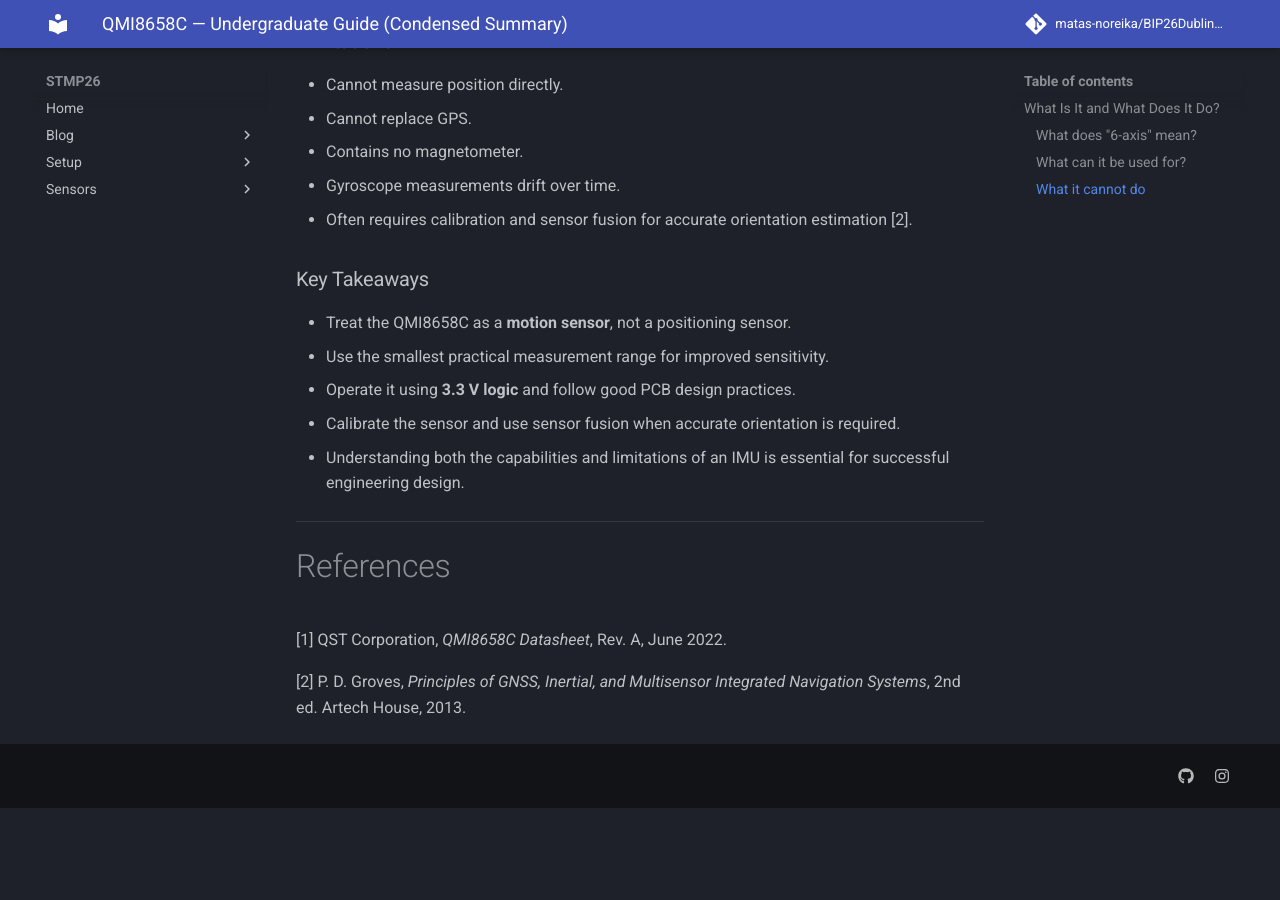
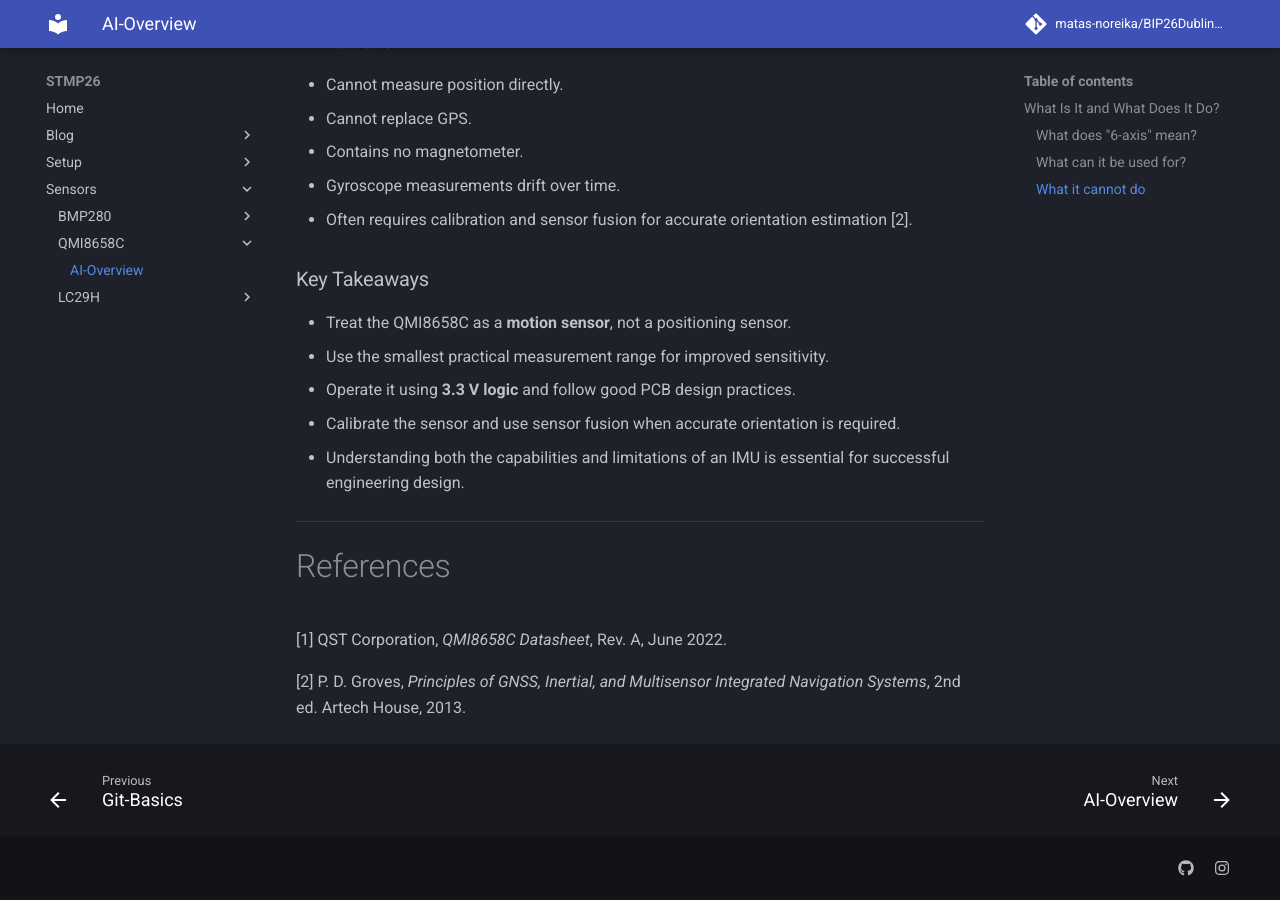
Before and after one commit to matas-noreika/BIP26Dublin-personal, an MkDocs documentation site: the page built from docs/sensors/qmi8658c/qmi8658c-ai-overview.md, in a window 1280 px wide and 900 px high, scrolled down 6815 px. Built offline with MkDocs 1.6.1 and Material for MkDocs 9.7.7, drawn with Linux system fonts in a browser that asks for light colours; comment, search, counter and statistics services are not loaded; before the commit the page ends 7623 px from its top, so only the background shows below that.

Commit message:
fixed navigation uri error

```diff
--- a/mkdocs.yml
+++ b/mkdocs.yml
@@ -16,15 +16,15 @@ nav:
   - Blog:
     - blog/index.md
   - Setup:
-    - ArduinoIDE: arduino-ide.md
-    - Git-Basics: git-basics.md
+    - ArduinoIDE: setup/arduino-ide.md
+    - Git-Basics: setup/git-basics.md
   - Sensors:
     - BMP280:
-      - AI-Overview: sensors/bmp280-ai-overview.md
+      - AI-Overview: sensors/BMP280/bmp280-ai-overview.md
     - QMI8658C:
-      - AI-Overview: sensors/qmi8658c-ai-overview.md
+      - AI-Overview: sensors/qmi8658c/qmi8658c-ai-overview.md
     - LC29H:
-      - AI-Overview: lc29h-ai-overview.md
+      - AI-Overview: sensors/lc29h/lc29h-ai-overview.md
 
 # Site display Configuration
 theme:
```
